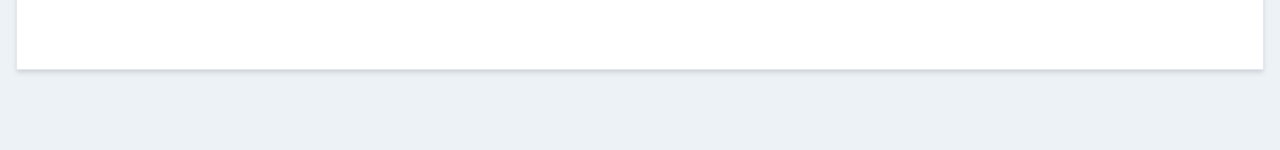
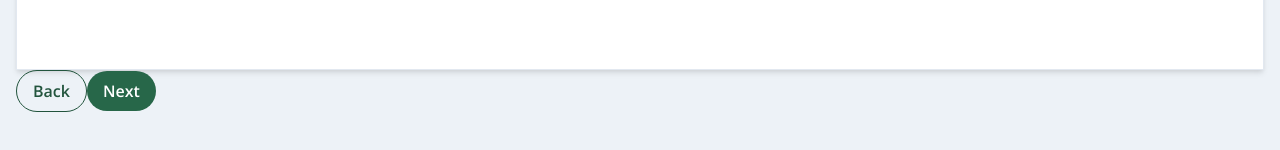
Before and after one commit to slinkardbrandon/runes, a React (Create React App) app: page / in a window 1280 px wide. Shown: the part 374-524 px from the top of the page. Built offline with nearby package versions, Linux system fonts and the light colour scheme.

Commit message:
Adding button component with outlined and primary variants

```diff
--- /dev/null
+++ b/src/components/Button.tsx
@@ -0,0 +1,35 @@
+import React, { useState } from "react";
+
+interface IButtonProps {
+  variant?: "primary" | "outlined";
+  text: string;
+  onClick?: (...args: any[]) => void;
+}
+
+export const Button = ({
+  variant = "primary",
+  text,
+  onClick
+}: IButtonProps) => {
+  const [classNames, setClassNames] = useState<string>();
+  React.useEffect(() => {
+    const classList = ["font-semibold", "py-2", "px-4", "rounded-full"];
+    if (variant === "primary") {
+      classList.push("bg-green-800", "hover:bg-green-900", "text-white");
+    } else {
+      classList.push(
+        "bg-transparent",
+        "hover:bg-green-800",
+        "hover:text-white",
+        "text-green-900",
+        "border",
+        "border-solid",
+        "border-green-900"
+      );
+    }
+
+    setClassNames(classList.join(" "));
+  }, [variant]);
+
+  return <button className={classNames}>{text}</button>;
+};
--- a/src/components/FlashCardController.tsx
+++ b/src/components/FlashCardController.tsx
@@ -3,6 +3,7 @@ import { RuneSystem } from "../classes/RuneSystem";
 import { Rune } from "../classes/Rune";
 import { FlashCard } from "./FlashCard/FlashCard";
 import { shuffleArray } from "../functions/shuffleArray";
+import { Button } from "./Button";
 
 export interface IFlashCardController {
   system: RuneSystem;
@@ -25,6 +26,10 @@ export const FlashCardController = ({ system }: IFlashCardController) => {
   return (
     <div className="p-4 bg-gray-200 h-full">
       <FlashCard key={rune.name} rune={rune} />
+      <span>
+        <Button variant="outlined" text="Back" />
+        <Button variant="primary" text="Next" />
+      </span>
     </div>
   );
 };
```
